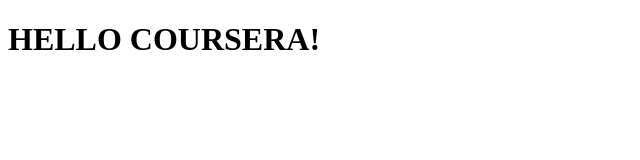
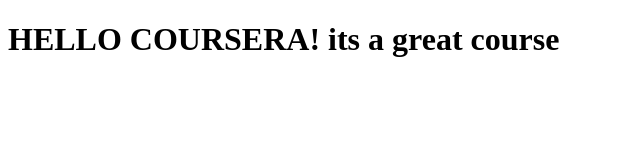
Before and after one commit to rihan1228/coursera-test, a plain HTML site: page site/index.html in a window 1280 px wide. Shown: the whole page, without its empty margins (0-640 px from the left). Drawn offline with Linux system fonts and the light colour scheme.

Commit message:
small addition to our page content

```diff
--- a/site/index.html
+++ b/site/index.html
@@ -1,9 +1,9 @@
 <!doctype html>
 <html>
 <head>
-	<title>hello coursera! its a great course</title>
+	<title>rolex</title>
 </head>
 <body>
-	<h1>HELLO COURSERA! </h1>
+	<h1>HELLO COURSERA! its a great course </h1>
 </body>
 </html>
```
